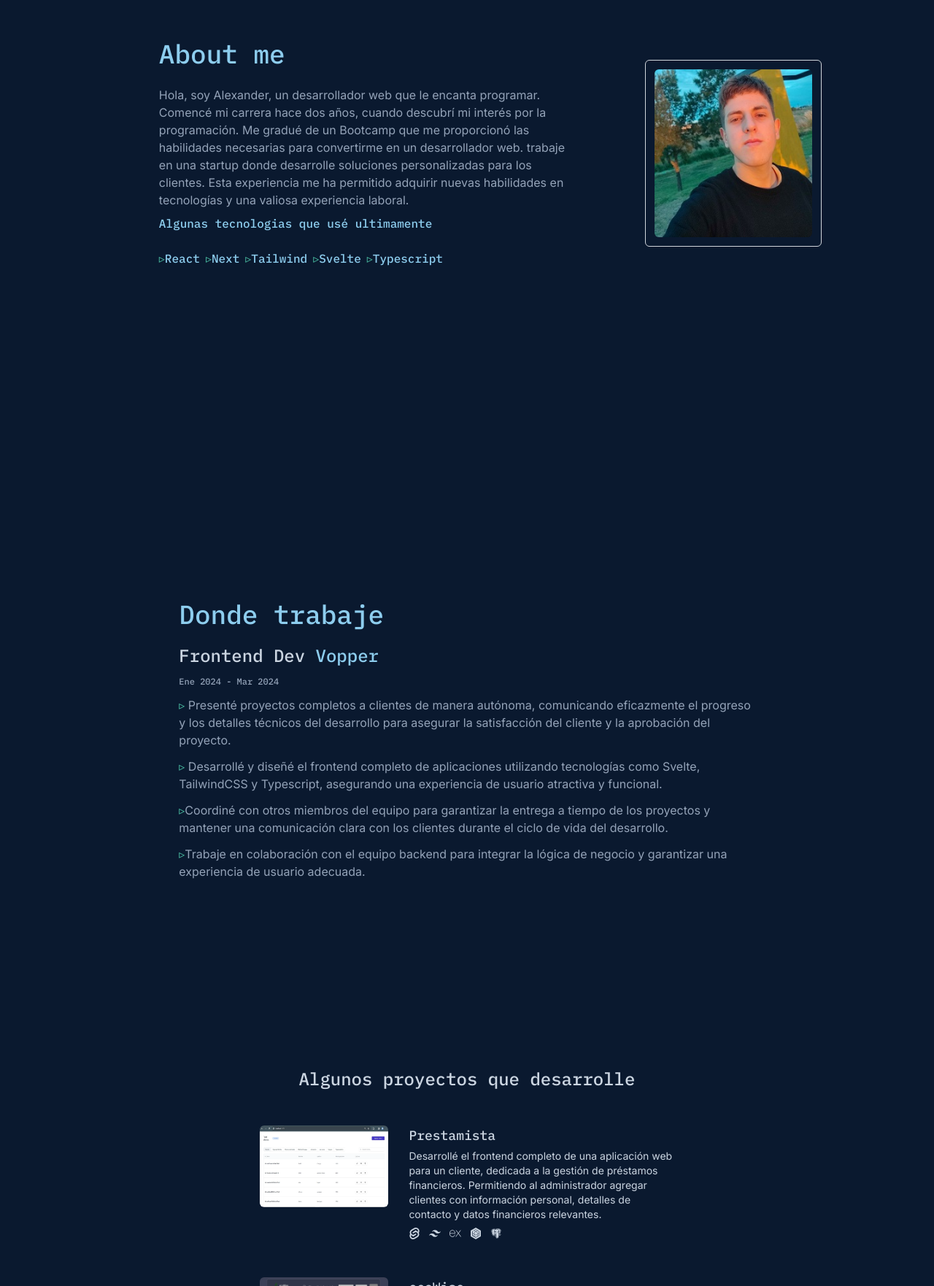
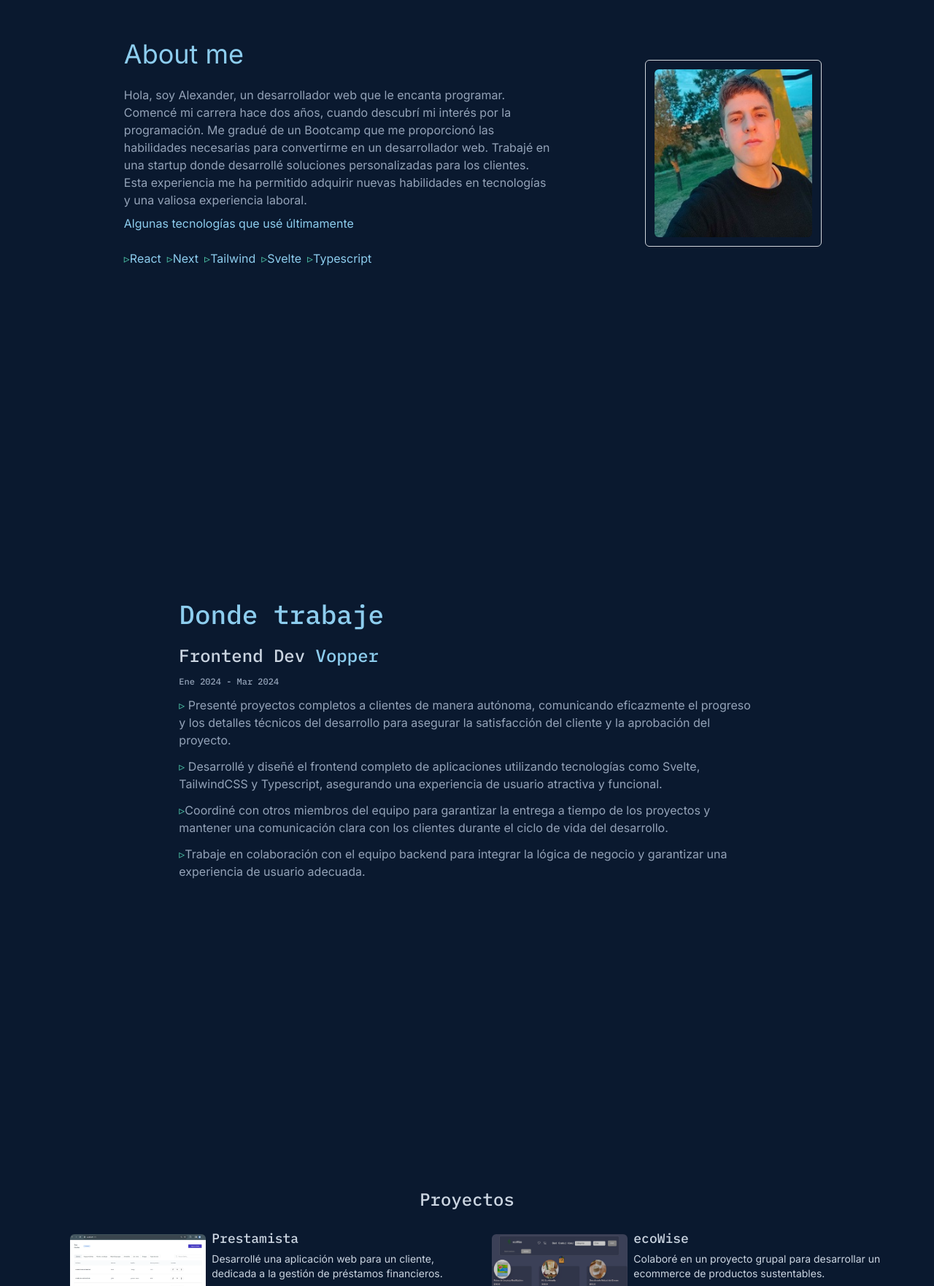
Before and after one commit to Alex-Br1s/Portfolio2.0, a Next.js app: page / in a window 1280 px wide. Shown: the part 1038-2800 px from the top of the page at 73% size. Built offline with nearby package versions, Linux system fonts and the light colour scheme.

Commit message:
new design and mejoras

```diff
--- a/src/app/components/About.jsx
+++ b/src/app/components/About.jsx
@@ -5,37 +5,30 @@ import Image from 'next/image'
 import { useMediaQuery } from "react-responsive";
 
 const About = () => {
-  const isSmallScreen = useMediaQuery({ maxWidth: 768 });
-  const isSmallScreenTwo = useMediaQuery({ maxWidth: 900 });
-
   return (
     <section
       id="about"
-      className={`md:h-screen flex h-full ${
-        isSmallScreen ? "" : "ml-16"
-      } justify-evenly md:flex md:flex-row items-center ${
-        isSmallScreenTwo ? "flex-col" : ""
-      }`}
+      className="md:h-screen flex h-full justify-evenly items-center flex-col md:flex-row"
     >
-      <div className={`${isSmallScreen ? "mx-4 my-4" : ""} w-full md:w-1/2`}>
-        <h1 className={`${ibmPlexMono.className} text-4xl text-celestito`}>
+      <div className="mx-4 my-4 w-full md:w-1/2">
+        <h1 className="text-4xl text-celestito">
           About me
         </h1>
         <br />
-        <p className="text-base text-slate-400 w-full md:w-4/6/5">
-        Hola, soy Alexander, un desarrollador web que le encanta programar. Comencé mi carrera hace dos años, cuando descubrí mi interés por la programación. Me gradué de un Bootcamp que me proporcionó las habilidades necesarias para convertirme en un desarrollador web.
-        trabaje en una startup donde desarrolle soluciones personalizadas para los clientes. Esta experiencia me ha permitido adquirir nuevas habilidades en tecnologías y una valiosa experiencia laboral.
+        <p className="text-base text-slate-400 w-full md:w-6/6">
+          Hola, soy Alexander, un desarrollador web que le encanta programar. Comencé mi carrera hace dos años, cuando descubrí mi interés por la programación. Me gradué de un Bootcamp que me proporcionó las habilidades necesarias para convertirme en un desarrollador web.
+          Trabajé en una startup donde desarrollé soluciones personalizadas para los clientes. Esta experiencia me ha permitido adquirir nuevas habilidades en tecnologías y una valiosa experiencia laboral.
         </p>
-        <p className={`${ibmPlexMono.className} text-base text-celestito pt-2`}>
-          Algunas tecnologias que usé ultimamente
+        <p className="text-base text-celestito pt-2">
+          Algunas tecnologías que usé últimamente
         </p>
         <br />
         <div className='flex flex-wrap gap-2'>
-          <p className={`${ibmPlexMono.className} text-base text-celestito`}><span className='text-verdecito'>▹</span>React</p>
-          <p className={`${ibmPlexMono.className} text-base text-celestito`}><span className='text-verdecito'>▹</span>Next</p>
-          <p className={`${ibmPlexMono.className} text-base text-celestito`}><span className='text-verdecito'>▹</span>Tailwind</p>
-          <p className={`${ibmPlexMono.className} text-base text-celestito`}><span className='text-verdecito'>▹</span>Svelte</p>
-          <p className={`${ibmPlexMono.className} text-base text-celestito`}><span className='text-verdecito'>▹</span>Typescript</p>
+          <p className="text-base text-celestito"><span className='text-verdecito'>▹</span>React</p>
+          <p className="text-base text-celestito"><span className='text-verdecito'>▹</span>Next</p>
+          <p className="text-base text-celestito"><span className='text-verdecito'>▹</span>Tailwind</p>
+          <p className="text-base text-celestito"><span className='text-verdecito'>▹</span>Svelte</p>
+          <p className="text-base text-celestito"><span className='text-verdecito'>▹</span>Typescript</p>
         </div>
       </div>
       <div className="border h-60 md:h-64 border-gray-300 rounded-md p-3 hover:border-celestito hover:p-5 hover:border-2 hover:h-h-image transition-all duration-300">
@@ -51,4 +44,5 @@ const About = () => {
   );
 };
 
+
 export default About;
--- a/src/app/components/Projects.jsx
+++ b/src/app/components/Projects.jsx
@@ -2,6 +2,7 @@ import { SiSvelte } from "react-icons/si";
 import { SiTailwindcss } from "react-icons/si";
 import { SiExpress } from "react-icons/si";
 import { FaReact } from "react-icons/fa";
+import { SiRedux } from "react-icons/si";
 import { BiLogoPostgresql } from "react-icons/bi";
 import { SiSequelize } from "react-icons/si";
 import { FaHtml5 } from "react-icons/fa";
@@ -10,6 +11,7 @@ import { IoLogoJavascript } from "react-icons/io5";
 import Image from "next/image";
 import { ibmPlexMono } from "../ui/fonts";
 import { useMediaQuery } from "react-responsive";
+import { FaGithub, FaLink } from "react-icons/fa6";
 
 const Projects = () => {
   const screenMobile = useMediaQuery({ maxWidth: 550 });
@@ -17,109 +19,165 @@ const Projects = () => {
   return (
     <section
       id="work"
-      className="lg:h-screen h-full text-slate-300 flex justify-center items-center flex-col gap-5"
+      className="lg:h-screen h-full text-slate-300 flex justify-center items-center flex-col"
     >
       <h1 className={`${ibmPlexMono.className} text-2xl pb-4`}>
-        Algunos proyectos que desarrolle
+        Proyectos
       </h1>
+
+      <div className="grid gap-3 md:grid-cols-2 sm:grid-cols-1 w-full lg:pl-10 md:pl-10">
         <div
-        className={`flex flex-col lg:flex-row gap-5 ex:w-full w-80 md:w-1/2 min-h-auto p-3 rounded-md hover:bg-slate-800/50 hover:shadow-md border-slate-600 hover:border-t ${
-          screenMobile
-            ? "bg-slate-800/50 shadow-md border-slate-600 border-t"
-            : ""
+          className={`flex flex-col lg:flex-row gap-2 w-full min-h-36 p-2 rounded-md hover:bg-slate-800/50 hover:shadow-md border-slate-600 hover:border-t ${
+            screenMobile ? "bg-slate-800/50 shadow-md border-slate-600 border-t p-3" : ""
           }`}
         >
-        <div className="w-48 h-20">
+          <div className="w-48 h-28 md:pt-2 pt-0">
             <Image
-            className="lg:h-28 h-24 lg:w-44 rounded-md"
+              className="h-full rounded-md"
               width="200"
               height="150"
               src="/home-prestamista.webp"
-            alt="example 1"
+              alt="Prestamista project"
             />
           </div>
           <div className="w-full lg:w-2/3">
-          <h2 className={`${ibmPlexMono.className} text-lg pb-1`}>
+            <h2 className={`${ibmPlexMono.className} text-lg pb-1 sm:pt-2 lg:pt-0`}>
               Prestamista
             </h2>
             <p className="text-sm w-full">
-            Desarrollé el frontend completo de una aplicación web para un
-            cliente, dedicada a la gestión de préstamos financieros. Permitiendo
-            al administrador agregar clientes con información personal, detalles
-            de contacto y datos financieros relevantes.
+              Desarrollé una aplicación web para un
+              cliente, dedicada a la gestión de préstamos financieros.
             </p>
-          <div className="flex my-2 gap-3">
-            <SiSvelte />
-            <SiTailwindcss />
-            <SiExpress />
-            <SiSequelize />
-            <BiLogoPostgresql />
+            <div className="flex my-2 gap-3 text-xl">
+              <SiSvelte className="text-orange-700" />
+              <SiTailwindcss className="text-teal-500"/>
+              <SiExpress className="text-gray-500"/>
+              <SiSequelize className="text-blue-500" />
+              <BiLogoPostgresql className="text-sky-500"/>
             </div>
-          <p></p>
+            <div className="flex gap-2">
+              <a
+              href="https://github.com/Alex-Br1s/Prestamista-frontend"
+              target="_blank"
+              className={`hover:border-t border-b border-slate-400 hover:rounded-md hover:border-slate-400 transition-all duration-700 shadow-2xl ease py-1 px-4 ${screenMobile ? "border-t rounded-md" : ""}`}>{<FaGithub className="text-xl" />}</a>
+              <a
+              href="https://prestamistav1.vercel.app/"
+              target="_blank"
+              className={`hover:border-t border-b border-slate-400 hover:rounded-md hover:border-slate-400 transition-all duration-700 shadow-2xl ease py-1 px-4 ${screenMobile ? "border-t rounded-md" : ""}`}>{<FaLink className="text-xl"/>}</a>
+            </div>
           </div>
         </div>
 
         <div
-        className={`flex flex-col lg:flex-row gap-5 ex:w-full w-80 md:w-1/2 min-h-auto p-3 rounded-md hover:bg-slate-800/50 hover:shadow-md border-slate-600 hover:border-t
-          ${screenMobile
-            ? "bg-slate-800/50 shadow-md border-slate-600 border-t"
-            : ""
-          }`}>
-        <div className="w-48 h-20">
+          className={`flex flex-col lg:flex-row gap-2 w-full min-h-36 p-2 rounded-md hover:bg-slate-800/50 hover:shadow-md border-slate-600 hover:border-t ${
+            screenMobile ? "bg-slate-800/50 shadow-md border-slate-600 border-t p-3" : ""
+          }`}
+        >
+          <div className="w-48 h-28 md:pt-2 pt-0">
             <Image
-            className="lg:h-28 h-24 lg:w-44 rounded-md"
+              className="h-full rounded-md"
               width="200"
               height="150"
               src="/ecoWise_Darkzz.webp"
-            alt="ecoWise"
+              alt="ecoWise project"
             />
           </div>
           <div className="w-full lg:w-2/3">
-          <h2 className={`${ibmPlexMono.className} lg:flex text-lg pb-1`}>
+            <h2 className={`${ibmPlexMono.className} text-lg pb-1 sm:pt-2 lg:pt-0`}>
               ecoWise
             </h2>
             <p className="text-sm w-full">
-          Como parte de un bootcamp, colaboré en un proyecto grupal para desarrollar un ecommerce de productos sustentables y ecológicos. Implementé funcionalidades como login, búsquedas, filtros, paginación, reseñas, pasarela de pago y un panel de administrador.
+              Colaboré en un proyecto grupal para desarrollar un ecommerce de productos sustentables.
             </p>
-          <div className="flex my-2 gap-3">
-            <FaReact />
-            <SiTailwindcss />
-            <SiExpress />
-            <SiSequelize />
-            <BiLogoPostgresql />
+            <div className="flex my-2 gap-3 text-xl">
+              <FaReact className="text-sky-700"/>
+              <SiTailwindcss className="text-teal-500"/>
+              <SiExpress className="text-gray-500"/>
+              <SiSequelize className="text-blue-400"/>
+              <BiLogoPostgresql className="text-sky-500"/>
             </div>
-          <p></p>
+            <div className="flex gap-2">
+              <a
+              href="https://github.com/lucas1visa/ecoWise-WebSite"
+              target="_blank"
+              className={`hover:border-t border-b border-slate-400 hover:rounded-md hover:border-slate-400 transition-all duration-700 shadow-2xl ease py-1 px-4 ${screenMobile ? "border-t rounded-md" : ""}`}>{<FaGithub className="text-xl" />}</a>
+            </div>
           </div>
         </div>
 
         <div
-        className={`flex flex-col lg:flex-row  gap-5 ex:w-full w-80 md:w-1/2 min-h-48 p-3 rounded-md hover:bg-slate-800/50 hover:shadow-md border-slate-600 hover:border-t ${
-          screenMobile
-            ? "bg-slate-800/50 shadow-md border-slate-600 border-t"
-            : ""
-        }`}>
-        <div className="w-48 h-20">
+          className={`flex flex-col lg:flex-row gap-2 w-full min-h-36 p-2 rounded-md hover:bg-slate-800/50 hover:shadow-md border-slate-600 hover:border-t ${
+            screenMobile ? "bg-slate-800/50 shadow-md border-slate-600 border-t p-3" : ""
+          }`}
+        >
+          <div className="w-48 h-28 md:pt-2 pt-0">
             <Image
-            className="lg:h-28 h-24 lg:w-44 rounded-md"
+              className="h-full rounded-md"
               width="200"
               height="150"
               src="/tierList.jpg"
-            alt="ecoWise"
+              alt="TierList project"
             />
           </div>
           <div className="w-full lg:w-2/3">
-          <h2 className={`${ibmPlexMono.className} lg:flex text-lg pb-1`}>
+            <h2 className={`${ibmPlexMono.className} text-lg pb-1 sm:pt-2 lg:pt-0`}>
               Tier list
             </h2>
             <p className="text-sm w-full">
-          Tierlist un proyecto hecho con html, css y javascript en el cual implemente drag and drop.
+              Proyecto hecho con HTML, CSS y JavaScript con funcionalidad de drag and drop.
             </p>
-          <div className="flex my-2 gap-3">
-            <FaHtml5 />
-            <FaCss3Alt />
-            <IoLogoJavascript />
+            <div className="flex my-2 gap-3 text-xl">
+              <FaHtml5 className="text-orange-500"/>
+              <FaCss3Alt className="text-blue-500" />
+              <IoLogoJavascript className="text-yellow-400" />
             </div>
-          <p></p>
+            <div className="flex gap-2">
+              <a
+              href="https://github.com/Alex-Br1s/TierList"
+              target="_blank"
+              className={`hover:border-t border-b border-slate-400 hover:rounded-md hover:border-slate-400 transition-all duration-700 shadow-2xl ease py-1 px-4 ${screenMobile ? "border-t rounded-md" : ""}`}>{<FaGithub className="text-xl" />}</a>
+
+            </div>
+          </div>
+        </div>
+        <div
+
+          className={`flex flex-col lg:flex-row gap-2 w-full min-h-36 p-2 rounded-md hover:bg-slate-800/50 hover:shadow-md border-slate-600 hover:border-t ${
+            screenMobile ? "bg-slate-800/50 shadow-md border-slate-600 border-t p-3" : ""
+          }`}
+        >
+          <div className="w-48 h-28 md:pt-2 pt-0">
+            <Image
+              className="h-full rounded-md"
+              width="200"
+              height="150"
+              src="/pi_Pokemon.webp"
+              alt="Pokedex project"
+            />
+          </div>
+          <div className="w-full lg:w-2/3">
+            <h2 className={`${ibmPlexMono.className} text-lg pb-1 sm:pt-2 lg:pt-0`}>
+              Pokedex
+            </h2>
+            <p className="text-sm w-full">
+              Utilizando la api de PokéAPI desarrolle una pokedex
+            </p>
+            <div className="flex my-2 gap-3 text-xl">
+              <FaReact className="text-sky-700"/>
+              <SiRedux className="text-violet-500"/>
+              <FaCss3Alt className="text-blue-500"/>
+            </div>
+            <div className="flex gap-2">
+              <a
+              href="https://github.com/Alex-Br1s/PI-Pokemons"
+              target="_blank"
+              className={`hover:border-t border-b border-slate-400 hover:rounded-md hover:border-slate-400 transition-all duration-700 shadow-2xl ease py-1 px-4 ${screenMobile ? "border-t rounded-md" : ""}`}>{<FaGithub className="text-xl" />}</a>
+              <a
+              href="https://pokemonsv1.vercel.app/"
+              target="_blank"
+              className={`hover:border-t border-b border-slate-400 hover:rounded-md hover:border-slate-400 transition-all duration-700 shadow-2xl ease py-1 px-4 ${screenMobile ? "border-t rounded-md" : ""}`}>{<FaLink className="text-xl"/>}</a>
+            </div>
+          </div>
         </div>
       </div>
     </section>
```
Also changed, not shown: src/app/components/MenuMobile.jsx (+34 -32 lines). Lines whose indentation alone changed are shown as unchanged.
